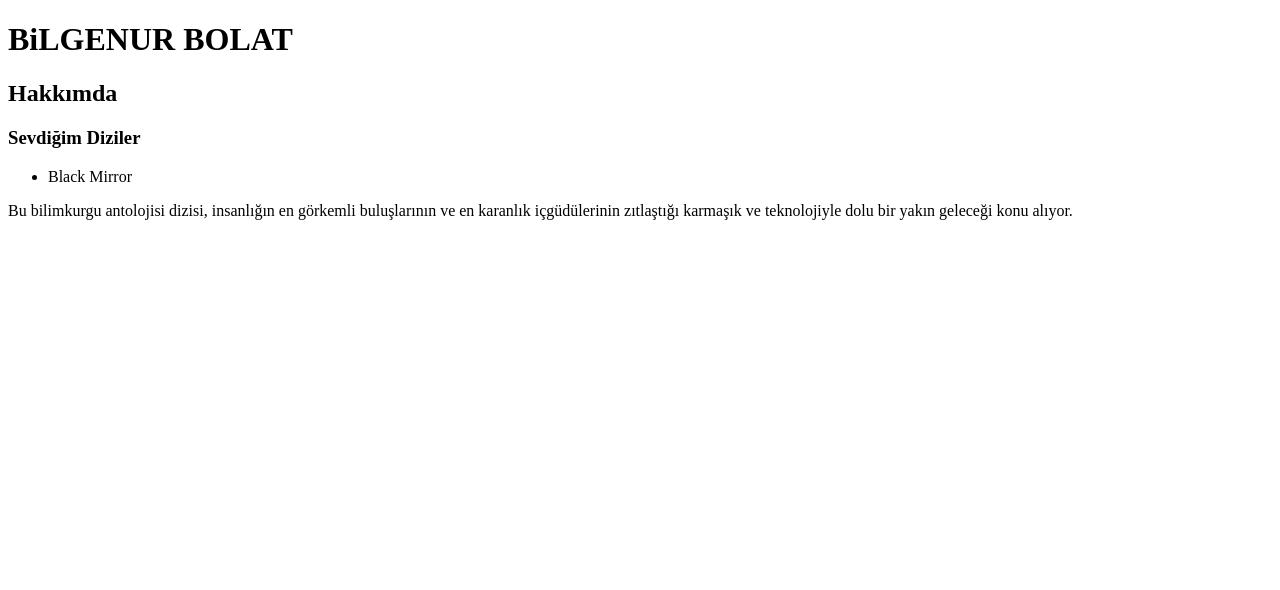
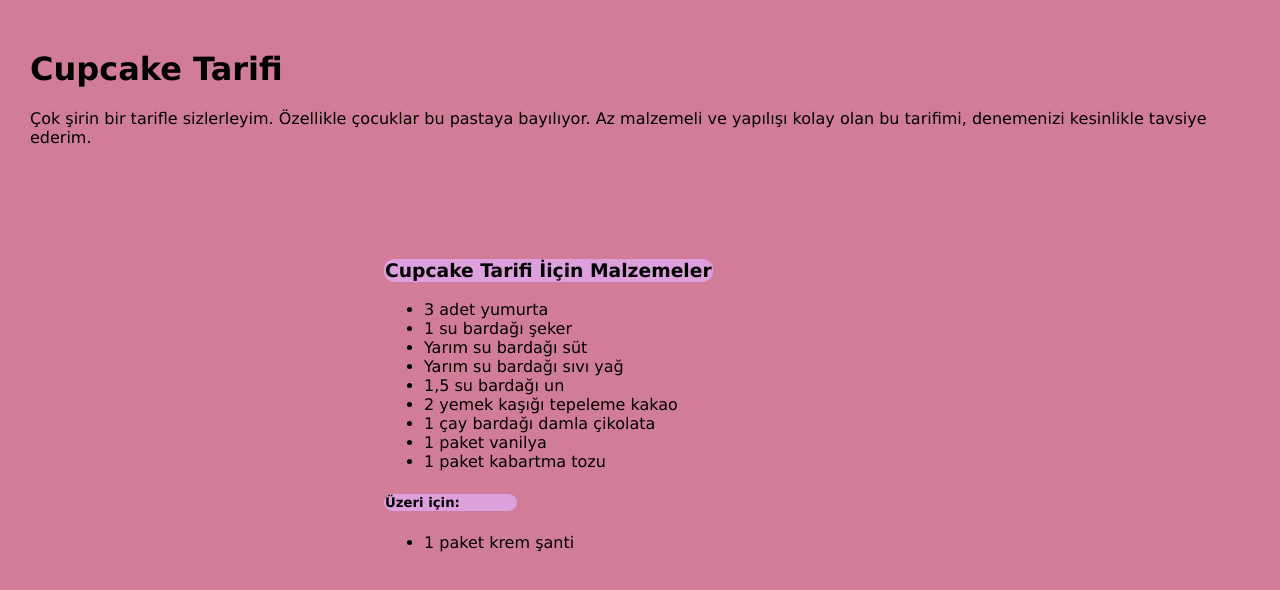
Before and after one commit to BilgeBolat/odev1, a plain HTML site: page index.html in a window 1280 px wide. Drawn offline with Linux system fonts and the light colour scheme.

Commit message:
Add files via upload

```diff
--- /dev/null
+++ b/index.css
@@ -0,0 +1,24 @@
+body{
+    background-color: rgb(209, 125, 153);
+    font-family: Verdana, Geneva, Tahoma, sans-serif;
+    margin-top: 50px;
+    margin-left: 30px;
+}
+#tarıf{
+    position:absolute ;
+    top: 30%;
+    left:30%;
+}
+.malzemeler{
+    border: 1px solid plum;
+    background-color: plum;
+    border-radius: 10px ;
+
+}
+.uzeri{
+    border: 1px solid plum;
+    background-color: plum;
+    border-radius: 10px;
+    width: 40%;
+
+}
--- a/index.html
+++ b/index.html
@@ -4,12 +4,33 @@
     <meta charset="UTF-8">
     <meta http-equiv="X-UA-Compatible" content="IE=edge">
     <meta name="viewport" content="width=device-width, initial-scale=1.0">
-    <title>Document</title>
+    <title>Cupcake</title>
+    <link rel="stylesheet" href="index.css">
 </head>
 <body>
-    <h1>BiLGENUR BOLAT</h1>
-    <H2>Hakkımda</H2>
-    <h3>Sevdiğim Diziler</h3>
-    <p> <ul><li>Black Mirror</li></ul>Bu bilimkurgu antolojisi dizisi, insanlığın en görkemli buluşlarının ve en karanlık içgüdülerinin zıtlaştığı karmaşık ve teknolojiyle dolu bir yakın geleceği konu alıyor.</p>
+    <header><h1>Cupcake Tarifi</h1></header>
+    <section>
+        <article>
+            <p>Çok şirin bir tarifle sizlerleyim. Özellikle çocuklar bu pastaya bayılıyor. Az malzemeli ve yapılışı kolay olan bu tarifimi, denemenizi kesinlikle tavsiye ederim.</p>
+            <div id="tarıf">
+                <h3 class="malzemeler">Cupcake Tarifi İiçin Malzemeler</h3>
+            <ul>
+                <li>3 adet yumurta</li>
+                <li>1 su bardağı şeker</li>
+                <li>Yarım su bardağı süt</li>
+                <li>Yarım su bardağı sıvı yağ</li>
+                <li>1,5 su bardağı un</li>
+                <li>2 yemek kaşığı tepeleme kakao</li>
+                <li>1 çay bardağı damla çikolata</li>
+                <li>1 paket vanilya</li>
+                <li>1 paket kabartma tozu</li>
+            </ul>
+                <h5 class="uzeri">Üzeri için: </h5>
+                <ul>
+                    <li>1 paket krem şanti</li>
+                </ul>
+            </div>
+        </article>
+    </section>
 </body>
 </html>
```
